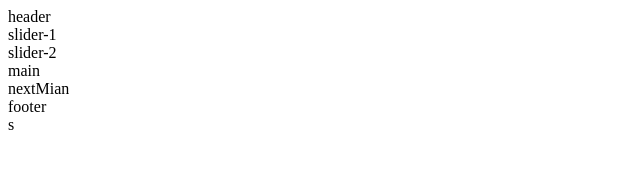
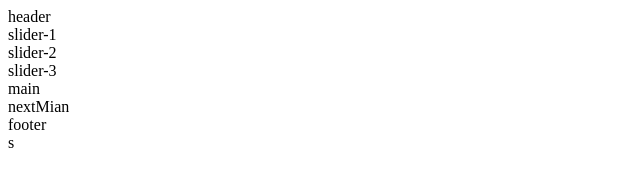
Before and after one commit to mohammadPoorfouladi/gitp2, a plain HTML site: page index.html in a window 1280 px wide. Shown: the whole page, without its empty margins (0-640 px from the left). Drawn offline with Linux system fonts and the light colour scheme.

Commit message:
new slider

```diff
--- a/index.html
+++ b/index.html
@@ -15,6 +15,9 @@
     <div>
         slider-2
     </div>
+    <div>
+        slider-3
+    </div>
     <main>
         main
     </main>
```
Also changed, not shown: style.css (added).
